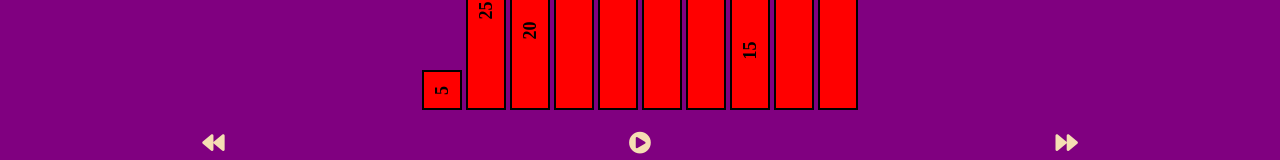
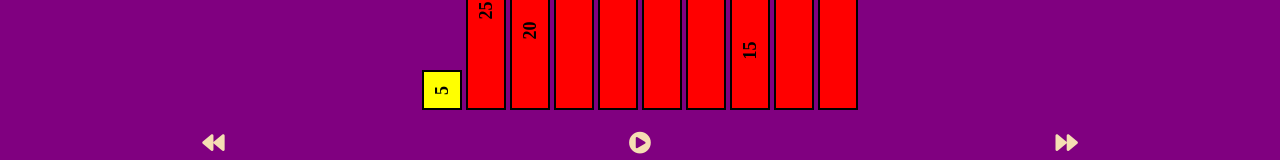
Before and after one commit to saurabhmehta1601/sorting-algorithm-visualizer, a React (Create React App) app: page / in a window 1280 px wide. Shown: the part 503-663 px from the top of the page. Built offline with nearby package versions, Linux system fonts and the light colour scheme.

Commit message:
code refactor

```diff
--- a/src/algorithms/BubbleSort.ts
+++ b/src/algorithms/BubbleSort.ts
@@ -15,7 +15,7 @@ export default function BubbleSort(inputArr: number[]){
 
    const arr = [...inputArr]
 
-   const results= [{ iteratingElementIndex: 0,swappedElementIndex: -1,arrayState: inputArr}]
+   const results= []
    let n = arr.length
 
    for(let i = 0; i< n-1 ;i++){
@@ -26,7 +26,7 @@ export default function BubbleSort(inputArr: number[]){
            if(arr[j] > arr[j+1]){
               isSorted = false
               swap(arr,j,j+1)
-              currentIterationResult.swappedElementIndex = j + 1
+              currentIterationResult.swappedElementIndex = j
            }
            currentIterationResult.arrayState = [...arr]
           results.push(currentIterationResult)
--- a/src/components/Bar.tsx
+++ b/src/components/Bar.tsx
@@ -3,13 +3,13 @@ import styled from "styled-components"
 
 type barProps = {
     height:number;
-    bgColor: string;
+    isActive: boolean;
 }
 
 const StyledBar= styled.div<barProps>`
     border: 2px solid black ;
     height: ${props => props.height +  "vh"} ;
-    background-color: ${props => props.bgColor};
+    background-color: ${props => props.isActive ? "yellow": "red"};
     width: 40px ;
     display:grid;
     place-items:center;
@@ -21,8 +21,8 @@ const StyledBar= styled.div<barProps>`
     }
 `
 
-export default function Bar({height,bgColor}: barProps){
-    return (<StyledBar height={height} bgColor={bgColor}>
-        <h4><b>{height.toString()}</b></h4>
+export default function Bar({height,isActive}: barProps){
+    return (<StyledBar height={height} isActive={isActive}>
+                <h4><b>{height.toString()}</b></h4>
             </StyledBar>)
 }
--- a/src/components/BarsContainer.tsx
+++ b/src/components/BarsContainer.tsx
@@ -9,7 +9,11 @@ console.log(sortingSteps);
 
     return (<StyledBarsContainer>
         {sortingSteps[currentStepIndex].arrayState.map((h,idx) => {
-           return <Bar key={idx} height={h} bgColor="red" />
+           return <Bar
+            key={idx}
+            height={h}
+            isActive={sortingSteps[currentStepIndex].iteratingElementIndex === idx}
+           />
         })}
     </StyledBarsContainer>)
 }
```
Also changed, not shown: src/hooks/useInterval.ts (added, +26 -0 lines).
